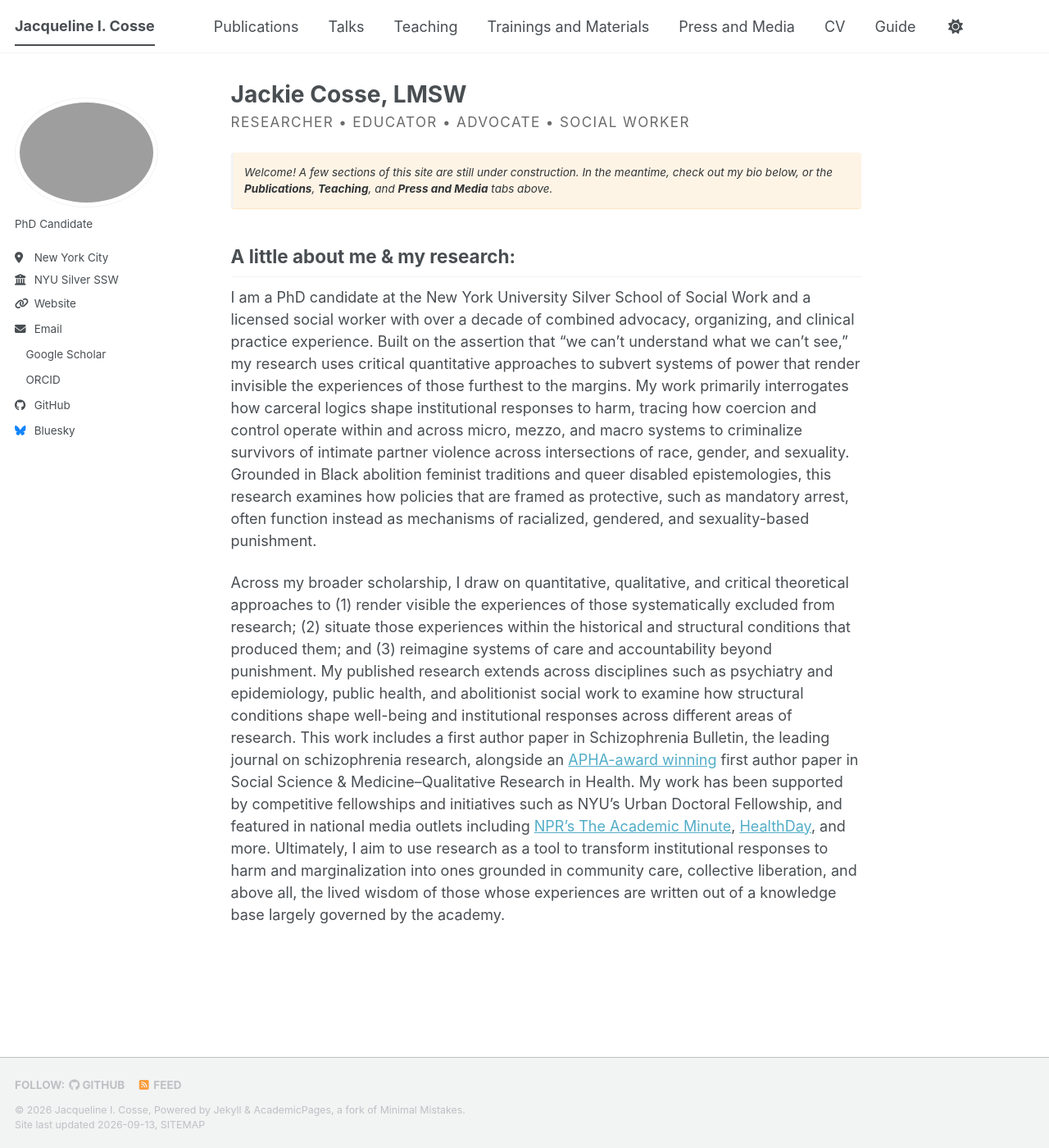
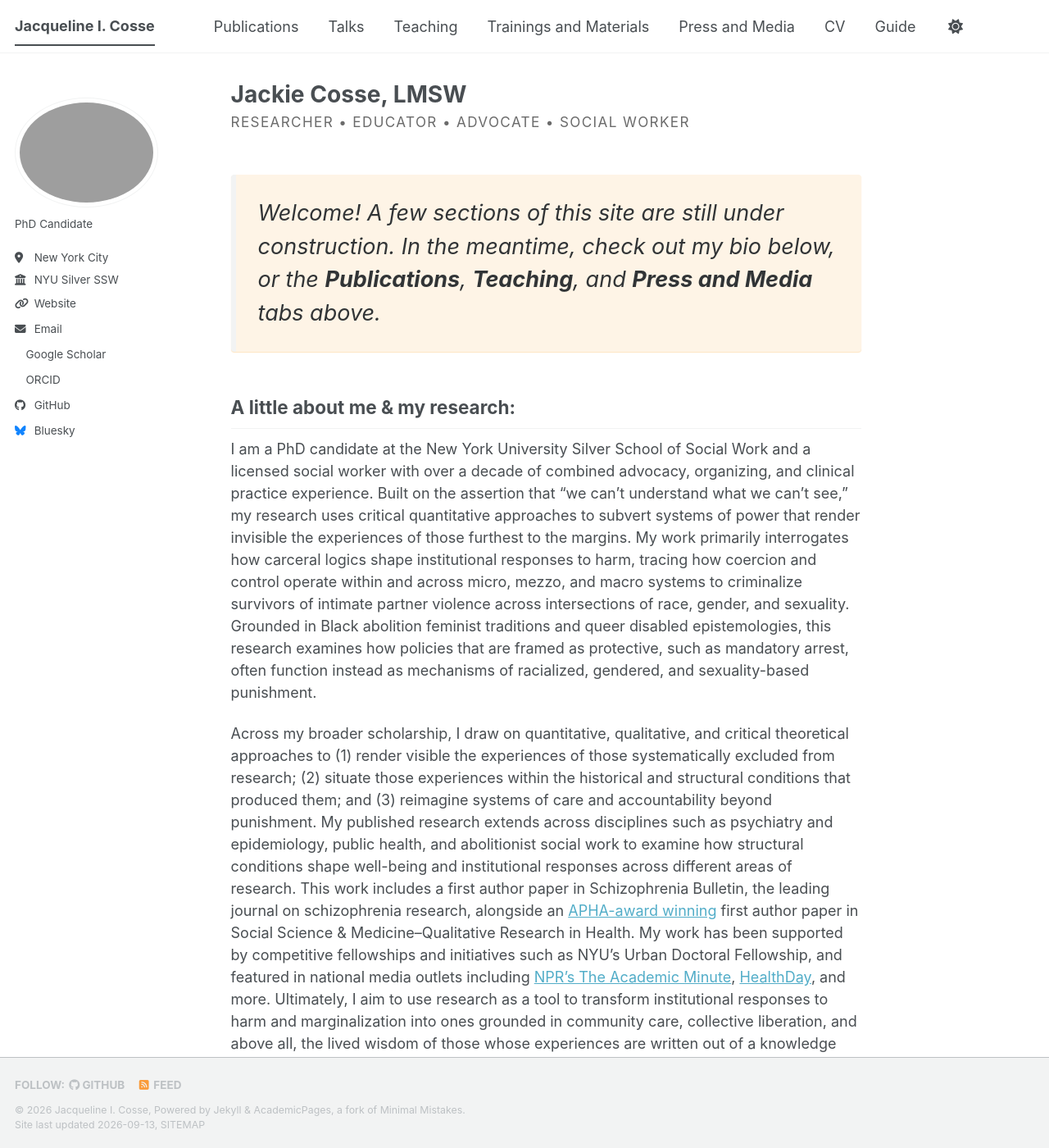
Before and after one commit to jackiecosse/jackiecosse.com, a Jekyll site: the page built from _pages/about.md, in a window 1280 px wide and 1400 px high. Shown: the whole window at 82% size. Built offline with Jekyll 4.4.1, drawn with Linux system fonts in a browser that asks for light colours; a style sheet for code colours, icons or effects is not loaded.

Commit message:
Update main.scss [forcing notice warning size]

```diff
--- a/assets/css/main.scss
+++ b/assets/css/main.scss
@@ -38,8 +38,8 @@
     "layout/json_cv"
 ;
 
-.page__content blockquote.notice--warning {
-  font-size: 1.5rem;
+.notice--warning {
+  font-size: 1.5rem !important;
 }
 
 .page__content > h1:first-child {
```
